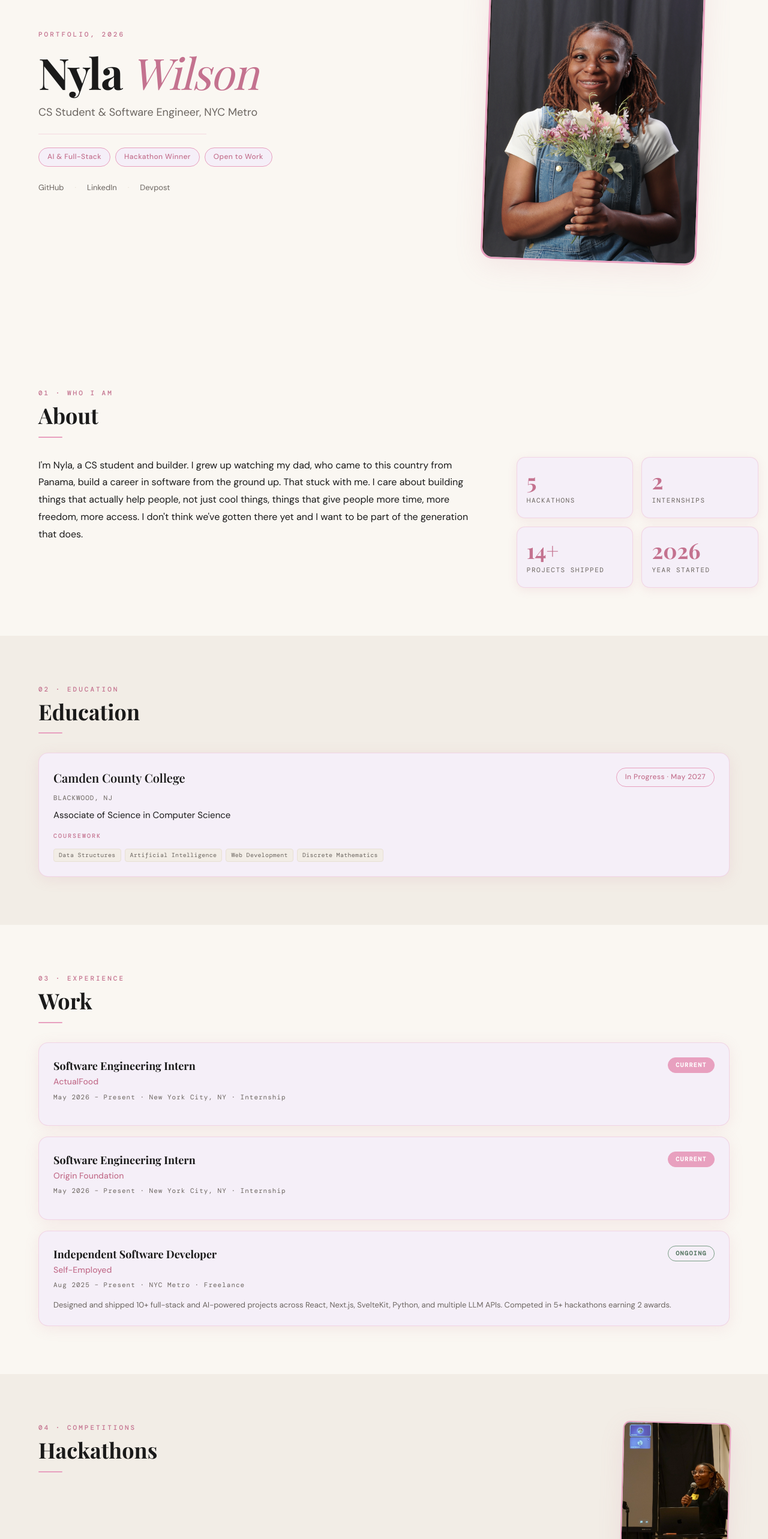
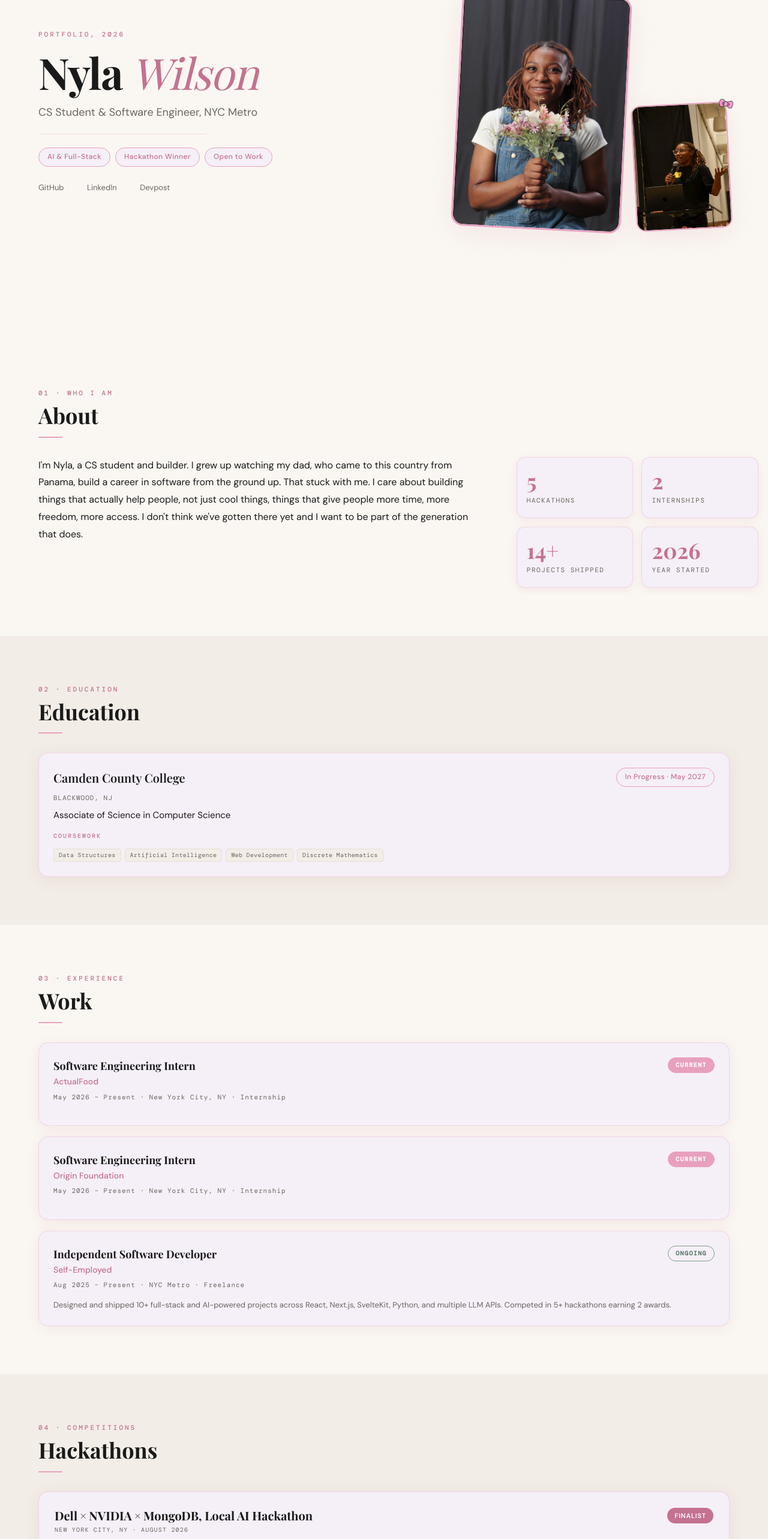
Before and after one commit to nylaimanii/nyla-portfolio, a React (Vite) app: page / in a window 1280 px wide. Shown: the part 234-2800 px from the top of the page at 60% size. Built offline with nearby package versions, Linux system fonts and the light colour scheme; a web font is replaced by a local one.

Commit message:
two photos in hero, remove speaking photo from hackathons
Co-Authored-By: Claude Opus 5 (1M context) <noreply@anthropic.com>

```diff
--- a/src/App.css
+++ b/src/App.css
@@ -316,12 +316,56 @@
   border-radius: 20px;
   border: 3px solid var(--accent);
   box-shadow: 0 12px 48px var(--shadow);
-  transform: rotate(2deg);
+  transform: rotate(3deg);
   transition: transform 0.3s ease;
 }
 .hero-photo:hover {
   transform: rotate(0deg);
 }
+
+.hero-photos {
+  display: flex;
+  align-items: flex-end;
+  justify-content: center;
+  gap: 12px;
+  width: 100%;
+}
+
+.hero-photo-wrap {
+  flex: 1 1 auto;
+  min-width: 0;
+  max-width: 360px;
+}
+
+.hero-speaking-wrap {
+  position: relative;
+  flex: 0 0 160px;
+}
+
+.hero-speaking-photo {
+  display: block;
+  width: 160px;
+  height: 210px;
+  object-fit: cover;
+  object-position: 68% top;
+  border-radius: 16px;
+  border: 2px solid var(--accent);
+  box-shadow: 0 12px 40px var(--shadow);
+  transform: rotate(-3deg);
+  transition: transform 0.3s ease;
+}
+.hero-speaking-photo:hover {
+  transform: rotate(0deg);
+}
+
+.hero-speaking-bow {
+  position: absolute;
+  top: -14px;
+  right: -10px;
+  z-index: 2;
+  transform: rotate(12deg);
+}
+.hero-speaking-bow .bow { width: 32px; }
 
 @media (max-width: 768px) {
   .hero {
@@ -330,6 +374,8 @@
   }
   .hero-name { font-size: 52px; }
   .hero-photo { max-width: 280px; }
+  .hero-speaking-wrap { flex: 0 0 130px; }
+  .hero-speaking-photo { width: 130px; height: 170px; }
 }
 
 /* ═══════════════════════════════════════
@@ -959,32 +1005,6 @@
   text-underline-offset: 3px;
 }
 
-.section-header--split {
-  display: flex;
-  align-items: flex-start;
-  justify-content: space-between;
-  gap: 40px;
-}
-.section-header--split .section-header-main {
-  min-width: 0;
-}
-
-.hack-header-photo {
-  flex-shrink: 0;
-  width: 180px;
-  height: 220px;
-  object-fit: cover;
-  object-position: top center;
-  border-radius: 12px;
-  border: 2px solid var(--accent);
-  box-shadow: 0 12px 40px var(--shadow);
-  transform: rotate(1.5deg);
-}
-
-@media (max-width: 768px) {
-  .hack-header-photo { display: none; }
-}
-
 /* ═══════════════════════════════════════
    CONTACT
 ═══════════════════════════════════════ */
--- a/src/components/Hackathons.jsx
+++ b/src/components/Hackathons.jsx
@@ -1,20 +1,10 @@
 import Window from './Window';
 import Bow from './Bow';
 import { hackathons } from '../constants/data';
-import speakingImg from '../assets/speaking.jpg';
-
-const headerPhoto = (
-  <img
-    className="hack-header-photo"
-    src={speakingImg}
-    alt="Nyla presenting at a hackathon"
-    loading="lazy"
-  />
-);
 
 export default function Hackathons() {
   return (
-    <Window title="★ HACKATHONS.log" id="hackathons" index={3} headerAside={headerPhoto}>
+    <Window title="★ HACKATHONS.log" id="hackathons" index={3}>
       <div className="hackathons-list">
         {hackathons.map((h) => (
           <article key={h.event} className="hack-card">
--- a/src/components/Header.jsx
+++ b/src/components/Header.jsx
@@ -1,6 +1,7 @@
 import { motion } from 'framer-motion';
 import { personalInfo } from '../constants/data';
 import heroImg from '../assets/hero.png';
+import speakingImg from '../assets/speaking.jpg';
 import Bow from './Bow';
 
 const NAV_ITEMS = [
@@ -130,6 +131,7 @@ export default function Header() {
             initial="hidden"
             animate="show"
           >
+            <div className="hero-photos">
               <div className="hero-photo-wrap">
                 <img
                   src={heroImg}
@@ -140,6 +142,18 @@ export default function Header() {
                   <Bow delay="0.5s" />
                 </span>
               </div>
+
+              <div className="hero-speaking-wrap">
+                <img
+                  src={speakingImg}
+                  alt="Nyla presenting at a hackathon"
+                  className="hero-speaking-photo"
+                />
+                <span className="hero-speaking-bow">
+                  <Bow delay="1s" />
+                </span>
+              </div>
+            </div>
           </motion.div>
         </div>
       </header>
--- a/src/components/Window.jsx
+++ b/src/components/Window.jsx
@@ -39,7 +39,7 @@ function eyebrow(raw, index) {
   return `${num} · ${label}`;
 }
 
-export default function Window({ title, fullWidth = false, children, id, index = 0, titleAdornment = null, headerAside = null }) {
+export default function Window({ title, fullWidth = false, children, id, index = 0, titleAdornment = null }) {
   const tone = index % 2 === 0 ? 'section--light' : 'section--tinted';
   void fullWidth;
   return (
@@ -52,17 +52,12 @@ export default function Window({ title, fullWidth = false, children, id, index =
       transition={{ duration: 0.55, ease: 'easeOut' }}
     >
       <div className="section-inner">
-        <div className={headerAside ? 'section-header section-header--split' : 'section-header'}>
-          <div className="section-header-main">
         <div className="section-eyebrow">{eyebrow(title, index)}</div>
         <h2 className="section-title">
           {cleanTitle(title)}
           {titleAdornment}
         </h2>
         <div className="section-rule" />
-          </div>
-          {headerAside}
-        </div>
         <div className="section-body">
           {children}
         </div>
```
Lines whose indentation alone changed are shown as unchanged.
